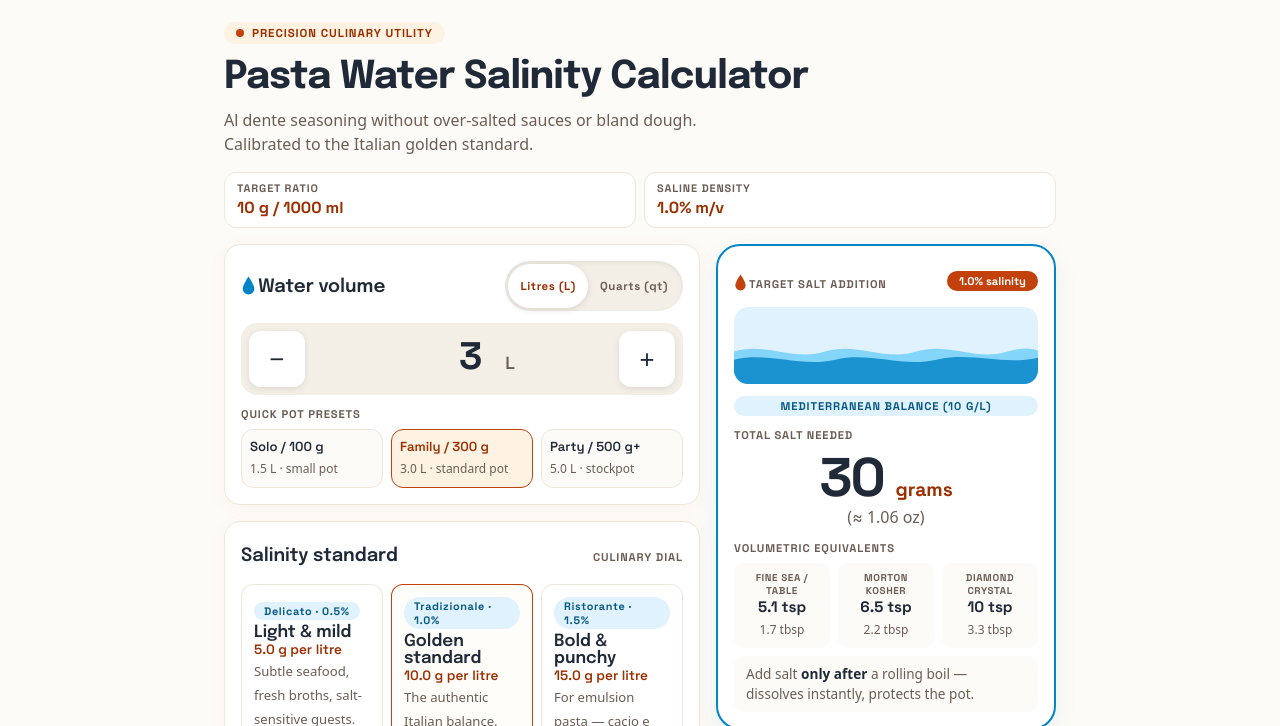
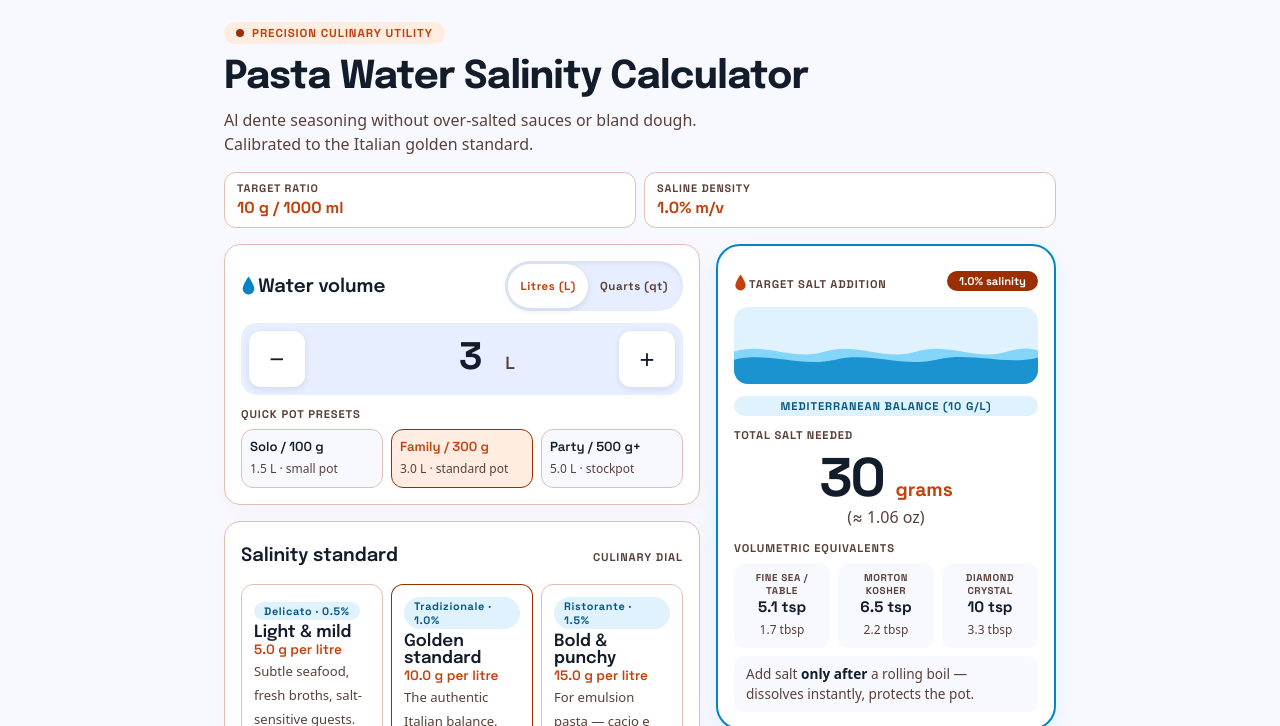
Before and after one commit to trefeon/pasta-water-salt-ratio-calculator, a plain HTML site: page index.html in a window 1280 px wide. Shown: the part 74-800 px from the top of the page. Drawn offline with Linux system fonts and the light colour scheme.

Commit message:
style: match mockup color tokens exactly

```diff
--- a/style.css
+++ b/style.css
@@ -1,5 +1,5 @@
 /* Salmastro: terracotta + saline blue on raw linen. */
-:root{--bg:#fdfbf7;--surface:#fff;--ink:#1f2937;--muted:#6b5d54;--line:#efe7da;--terra:#c2410c;--terra-deep:#9b2f00;--amber:#fef3e2;--saline:#0284c7;--saline-deep:#075985;--saline-wash:#e0f2fe;--danger:#ba1a1a;--danger-bg:#ffdad6;--r:1rem;--s1:4px;--s2:8px;--s3:12px;--s4:16px;--s5:24px;--s6:32px;--fs-sm:.85rem;--fs:1rem;--display:Epilogue,Georgia,"Times New Roman",serif;--body:system-ui,-apple-system,"Segoe UI",Roboto,sans-serif;--num:"Space Grotesk",ui-monospace,Consolas,monospace}
+:root{--bg:#f8f9ff;--surface:#fff;--ink:#121c2a;--muted:#59413a;--line:#e1bfb5;--terra:#9b2f00;--terra-deep:#c2410c;--amber:#ffede1;--saline:#0284c7;--saline-deep:#075985;--saline-wash:#e0f2fe;--danger:#ba1a1a;--danger-bg:#ffdad6;--r:1rem;--s1:4px;--s2:8px;--s3:12px;--s4:16px;--s5:24px;--s6:32px;--fs-sm:.85rem;--fs:1rem;--display:Epilogue,Georgia,"Times New Roman",serif;--body:system-ui,-apple-system,"Segoe UI",Roboto,sans-serif;--num:"Space Grotesk",ui-monospace,Consolas,monospace}
 *{box-sizing:border-box}
 body{margin:0;font:1rem/1.5 var(--body);background:var(--bg);color:var(--ink)}
 .topbar{display:flex;align-items:center;gap:var(--s3);padding:var(--s3) var(--s4);background:var(--surface);border-bottom:1px solid var(--line)}
@@ -19,10 +19,10 @@ h1{font:700 clamp(1.7rem,1.2rem + 3vw,2.4rem)/1.15 var(--display);letter-spacing
 .cardhead{display:flex;align-items:center;justify-content:space-between;gap:var(--s2);margin-bottom:var(--s3)}
 h2{font:600 1.15rem var(--display);margin:0}
 .caps{font:700 .7rem var(--num);letter-spacing:.08em;text-transform:uppercase;color:var(--muted);margin:var(--s3) 0 var(--s2)}
-.pill{display:flex;background:#f4efe6;border-radius:999px;padding:3px;box-shadow:inset 0 2px 4px rgba(31,41,55,.08)}
+.pill{display:flex;background:#e6eeff;border-radius:999px;padding:3px;box-shadow:inset 0 2px 4px rgba(31,41,55,.08)}
 .pill button{border:0;background:transparent;color:var(--muted);font:700 .72rem var(--num);letter-spacing:.05em;padding:var(--s2) var(--s3);border-radius:999px;cursor:pointer;min-height:44px}
 .pill button[aria-pressed="true"]{background:#fff;color:var(--terra-deep);box-shadow:0 2px 6px rgba(31,41,55,.12)}
-.stepper{display:flex;gap:var(--s2);align-items:stretch;background:#f4efe6;border-radius:var(--r);padding:var(--s2)}
+.stepper{display:flex;gap:var(--s2);align-items:stretch;background:#e6eeff;border-radius:var(--r);padding:var(--s2)}
 .stepper>button{width:56px;min-height:56px;border:0;border-radius:12px;background:#fff;font-size:1.6rem;color:var(--ink);cursor:pointer;box-shadow:0 2px 6px rgba(31,41,55,.1)}
 .stepper>button:active{transform:scale(.94)}
 .stepval{flex:1;display:flex;align-items:baseline;justify-content:center;gap:var(--s2)}
@@ -45,7 +45,7 @@ h2{font:600 1.15rem var(--display);margin:0}
 .lvl strong{display:block;font:600 1.05rem var(--display)}
 .lvl em{display:block;font:600 .85rem var(--num);font-style:normal;color:var(--terra-deep)}
 .lvl small{color:var(--muted);font-size:.82rem}
-.lvl:has(input:checked){border-color:var(--terra);border-bottom-width:4px;background:#fffdf9}
+.lvl:has(input:checked){border-color:var(--terra);border-bottom-width:4px;background:#fff}
 .lvl:has(input:focus-visible){outline:3px solid #f3c9ae;outline-offset:2px}
 .output{display:block}
 .hero{background:var(--surface);border:2px solid var(--saline);border-radius:24px;padding:var(--s4);margin-bottom:var(--s4);box-shadow:0 8px 24px -4px rgba(2,132,199,.14)}
```
